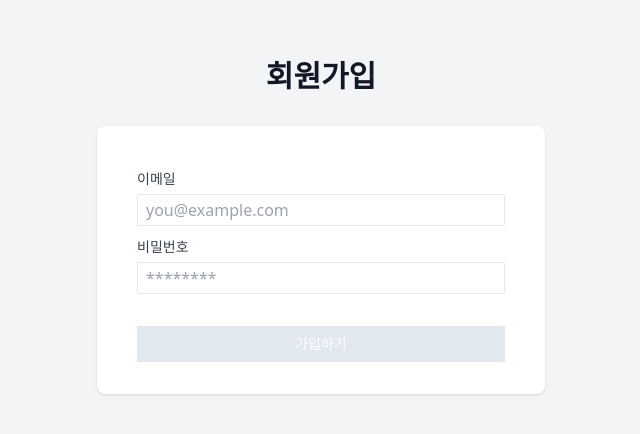
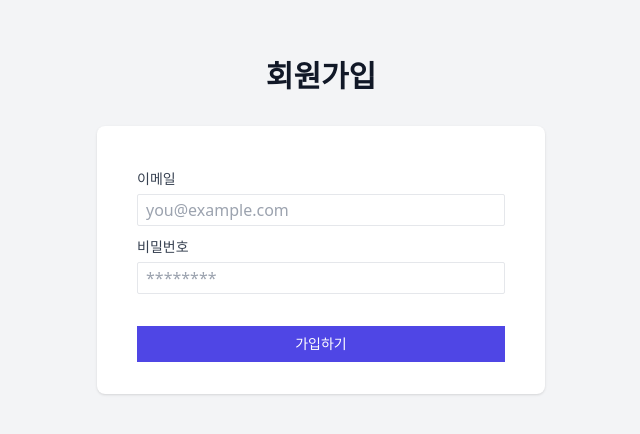
Before and after one commit to okcleff/wanted-pre-onboarding-challenge-fe-27, a React (Vite) app: page /auth/signup in a window 1280 px wide. Shown: the part 186-620 px from the top of the page, without its empty margins (319-959 px from the left). Built offline with nearby package versions, Linux system fonts and the light colour scheme.

Commit message:
refactor: reusable auth page

```diff
--- a/src/App.tsx
+++ b/src/App.tsx
@@ -1,6 +1,5 @@
 import { Route, Routes } from "react-router-dom";
-import Signup from "./pages/auth/Signup";
-import Signin from "./pages/auth/Signin";
+import AuthPage from "./pages/auth/AuthPage";
 import AuthLayout from "./components/layouts/AuthLayout";
 import AuthMiddleware from "./components/middleware/AuthMiddleware";
 
@@ -12,7 +11,7 @@ const App = () => {
           path="/auth/signup"
           element={
             <AuthMiddleware>
-              <Signup />
+              <AuthPage />
             </AuthMiddleware>
           }
         />
@@ -20,7 +19,7 @@ const App = () => {
           path="/auth/signin"
           element={
             <AuthMiddleware>
-              <Signin />
+              <AuthPage />
             </AuthMiddleware>
           }
         />
--- a/src/components/common/CommonButton.tsx
+++ b/src/components/common/CommonButton.tsx
@@ -1,8 +1,7 @@
 import React from "react";
 
-type CommonButtonProps = {
-  className?: string;
-  buttonText: string;
+type CommonButtonProps = React.ButtonHTMLAttributes<HTMLButtonElement> & {
+  buttonText: string; // 필수 속성
 };
 
 const CommonButton: React.FC<CommonButtonProps> = ({
@@ -12,7 +11,7 @@ const CommonButton: React.FC<CommonButtonProps> = ({
 }) => {
   return (
     <button
-      className={`w-full py-2 mt-8 text-sm font-medium text-white bg-indigo-600 hover:bg-indigo-700 disabled:bg-slate-200 ${className}`}
+      className={`w-full py-2 text-sm font-medium text-white bg-indigo-600 hover:bg-indigo-700 disabled:bg-slate-200 transition-colors ${className}`}
       {...props}
     >
       {buttonText}
--- a/src/components/common/CommonInput.tsx
+++ b/src/components/common/CommonInput.tsx
@@ -1,29 +1,16 @@
 import React from "react";
 
-interface IInputProps {
+type CommonInputProps = React.InputHTMLAttributes<HTMLInputElement> & {
   labelText?: string;
   labelClassName?: string;
-  id: string;
-  name: string;
-  type: string;
-  value: string;
-  onChange: (e: React.ChangeEvent<HTMLInputElement>) => void;
-  placeholder?: string;
-  required?: boolean;
   inputClassName?: string;
   errorMessage?: string;
-}
+};
 
-const CommonInput: React.FC<IInputProps> = ({
+const CommonInput: React.FC<CommonInputProps> = ({
+  id,
   labelText,
   labelClassName = "",
-  id,
-  name,
-  type,
-  value,
-  onChange,
-  placeholder = "",
-  required = false,
   inputClassName = "",
   errorMessage = "",
   ...props
@@ -42,13 +29,7 @@ const CommonInput: React.FC<IInputProps> = ({
       <div className="mt-1">
         <input
           id={id}
-          name={name}
-          type={type}
-          required={required}
           className={`w-full h-8 pl-2 border-1 border border-gray-200 rounded-sm ${inputClassName}`}
-          placeholder={placeholder}
-          value={value}
-          onChange={onChange}
           {...props}
         />
         {errorMessage && (
--- a/src/pages/auth/Signin.tsx
+++ b/src/pages/auth/AuthPage.tsx
@@ -1,20 +1,26 @@
 import { useState } from "react";
-import { usePostSignin } from "../../queries/auth";
+import { useNavigate, useLocation } from "react-router-dom";
+import { usePostSignup, usePostSignin } from "../../queries/auth";
 import CommonInput from "../../components/common/CommonInput";
+import CommonButton from "../../components/common/CommonButton";
 import { emailRegex } from "../../utils";
 import { AUTH_VALIDATION_ERRORS } from "../../constants/auth";
 
-type SigninForm = {
+type SubmitData = {
   email: string;
   password: string;
 };
 
-type FormErrors = SigninForm;
+type FormErrors = SubmitData;
 
 const MIN_PASSWORD_LENGTH = 8;
 
-const Signin = () => {
-  const [signInForm, setSignInForm] = useState<SigninForm>({
+const AuthPage = () => {
+  const navigate = useNavigate();
+  const location = useLocation();
+  const isSignup = location.pathname.includes("/signup");
+
+  const [submitData, setSubmitData] = useState<SubmitData>({
     email: "",
     password: "",
   });
@@ -26,7 +32,6 @@ const Signin = () => {
 
   const [isSubmitted, setIsSubmitted] = useState(false);
 
-  // 유효성 검사 함수
   const validateField = (name: string, value: string): string => {
     switch (name) {
       case "email":
@@ -47,11 +52,10 @@ const Signin = () => {
     return "";
   };
 
-  // 입력 값 변경 처리 및 유효성 검사
   const handleInputChange = (e: React.ChangeEvent<HTMLInputElement>) => {
     const { name, value } = e.target;
 
-    setSignInForm((prevData) => ({
+    setSubmitData((prevData) => ({
       ...prevData,
       [name]: value,
     }));
@@ -66,27 +70,30 @@ const Signin = () => {
     }
   };
 
-  // 폼 전체 유효성 검사
   const validateForm = (): boolean => {
     const newErrors: FormErrors = {
-      email: validateField("email", signInForm.email),
-      password: validateField("password", signInForm.password),
+      email: validateField("email", submitData.email),
+      password: validateField("password", submitData.password),
     };
 
     setErrors(newErrors);
     return !newErrors.email && !newErrors.password;
   };
 
+  const { mutate: postSignupMutation, isPending: isPostSignupPending } =
+    usePostSignup();
+
   const { mutate: postSigninMutation, isPending: isPostSigninPending } =
     usePostSignin();
 
-  // 폼 제출 처리
   const handleSubmit = (e: React.FormEvent<HTMLFormElement>) => {
     e.preventDefault();
     setIsSubmitted(true);
 
     if (validateForm()) {
-      postSigninMutation(signInForm);
+      return isSignup
+        ? postSignupMutation(submitData)
+        : postSigninMutation(submitData);
     }
   };
 
@@ -94,7 +101,7 @@ const Signin = () => {
     <>
       <div className="sm:mx-auto sm:w-full sm:max-w-md">
         <h2 className="mt-6 text-center text-3xl font-extrabold text-gray-900">
-          로그인
+          {isSignup ? "회원가입" : "로그인"}
         </h2>
       </div>
 
@@ -108,7 +115,7 @@ const Signin = () => {
               type="email"
               required
               placeholder="you@example.com"
-              value={signInForm.email}
+              value={submitData.email}
               onChange={handleInputChange}
               errorMessage={errors.email}
             />
@@ -120,24 +127,26 @@ const Signin = () => {
               type="password"
               required
               placeholder="********"
-              value={signInForm.password}
+              value={submitData.password}
               onChange={handleInputChange}
               errorMessage={errors.password}
             />
 
-            <div>
-              <button
-                type="submit"
-                className="w-full py-2 mt-8 text-sm font-medium text-white bg-indigo-600 hover:bg-indigo-700 disabled:bg-slate-200"
-                disabled={
-                  !signInForm.email ||
-                  !signInForm.password ||
-                  isPostSigninPending
-                }
-              >
-                로그인
-              </button>
-            </div>
+            <CommonButton
+              type="submit"
+              disabled={isPostSignupPending || isPostSigninPending}
+              buttonText={isSignup ? "가입하기" : "로그인"}
+              className="mt-8"
+            />
+
+            {!isSignup && (
+              <CommonButton
+                type="button"
+                buttonText="회원가입하기"
+                className="bg-indigo-300 hover:bg-indigo-400 mt-4"
+                onClick={() => navigate("/auth/signup")}
+              />
+            )}
           </form>
         </div>
       </div>
@@ -145,4 +154,4 @@ const Signin = () => {
   );
 };
 
-export default Signin;
+export default AuthPage;
--- a/src/pages/auth/Signup.tsx
+++ /dev/null
@@ -1,148 +0,0 @@
-import { useState } from "react";
-import { usePostSignup } from "../../queries/auth";
-import CommonInput from "../../components/common/CommonInput";
-import { emailRegex } from "../../utils";
-import { AUTH_VALIDATION_ERRORS } from "../../constants/auth";
-
-type SignupForm = {
-  email: string;
-  password: string;
-};
-
-type FormErrors = SignupForm;
-
-const MIN_PASSWORD_LENGTH = 8;
-
-const Signup = () => {
-  const [signupForm, setSignupForm] = useState<SignupForm>({
-    email: "",
-    password: "",
-  });
-
-  const [errors, setErrors] = useState<FormErrors>({
-    email: "",
-    password: "",
-  });
-
-  const [isSubmitted, setIsSubmitted] = useState(false);
-
-  // 유효성 검사 함수 통합
-  const validateField = (name: string, value: string): string => {
-    switch (name) {
-      case "email":
-        if (!value) return AUTH_VALIDATION_ERRORS.EMPTY_EMAIL;
-        if (!emailRegex.test(value)) {
-          return AUTH_VALIDATION_ERRORS.INVALID_EMAIL;
-        }
-        break;
-      case "password":
-        if (!value) return AUTH_VALIDATION_ERRORS.EMPTY_PASSWORD;
-        if (value.length < MIN_PASSWORD_LENGTH) {
-          return AUTH_VALIDATION_ERRORS.INVALID_PASSWORD;
-        }
-        break;
-      default:
-        return "";
-    }
-    return "";
-  };
-
-  // 입력 값 변경 처리 및 유효성 검사
-  const handleInputChange = (e: React.ChangeEvent<HTMLInputElement>) => {
-    const { name, value } = e.target;
-
-    setSignupForm((prevData) => ({
-      ...prevData,
-      [name]: value,
-    }));
-
-    // 제출 버튼을 누른 이후에는 매 입력마다 유효성 검사
-    if (isSubmitted) {
-      const error = validateField(name, value);
-      setErrors((prevErrors) => ({
-        ...prevErrors,
-        [name]: error,
-      }));
-    }
-  };
-
-  // 폼 전체 유효성 검사
-  const validateForm = (): boolean => {
-    const newErrors: FormErrors = {
-      email: validateField("email", signupForm.email),
-      password: validateField("password", signupForm.password),
-    };
-
-    setErrors(newErrors);
-    return !newErrors.email && !newErrors.password;
-  };
-
-  const { mutate: postSignupMutation, isPending: isPostSignupPending } =
-    usePostSignup();
-
-  // 폼 제출 처리
-  const handleSubmit = (e: React.FormEvent<HTMLFormElement>) => {
-    e.preventDefault();
-    setIsSubmitted(true);
-
-    if (validateForm()) {
-      postSignupMutation(signupForm);
-    }
-  };
-
-  return (
-    <>
-      <div className="sm:mx-auto sm:w-full sm:max-w-md">
-        <h2 className="mt-6 text-center text-3xl font-extrabold text-gray-900">
-          회원가입
-        </h2>
-      </div>
-
-      <div className="mt-8 sm:mx-auto sm:w-full sm:max-w-md">
-        <div className="bg-white py-8 px-4 shadow sm:rounded-lg sm:px-10">
-          <form onSubmit={handleSubmit}>
-            <CommonInput
-              labelText="이메일"
-              id="email"
-              name="email"
-              type="email"
-              required
-              placeholder="you@example.com"
-              value={signupForm.email}
-              onChange={handleInputChange}
-              errorMessage={errors.email}
-            />
-
-            <CommonInput
-              labelText="비밀번호"
-              id="password"
-              name="password"
-              type="password"
-              required
-              placeholder="********"
-              value={signupForm.password}
-              onChange={handleInputChange}
-              errorMessage={errors.password}
-            />
-
-            <div>
-              <button
-                type="submit"
-                className="w-full py-2 mt-8 text-sm font-medium text-white bg-indigo-600 hover:bg-indigo-700 disabled:bg-slate-200"
-                disabled={
-                  !signupForm.email ||
-                  !signupForm.password ||
-                  isPostSignupPending
-                }
-              >
-                가입하기
-              </button>
-            </div>
-          </form>
-        </div>
-      </div>
-    </>
-  );
-};
-
-export default Signup;
```
